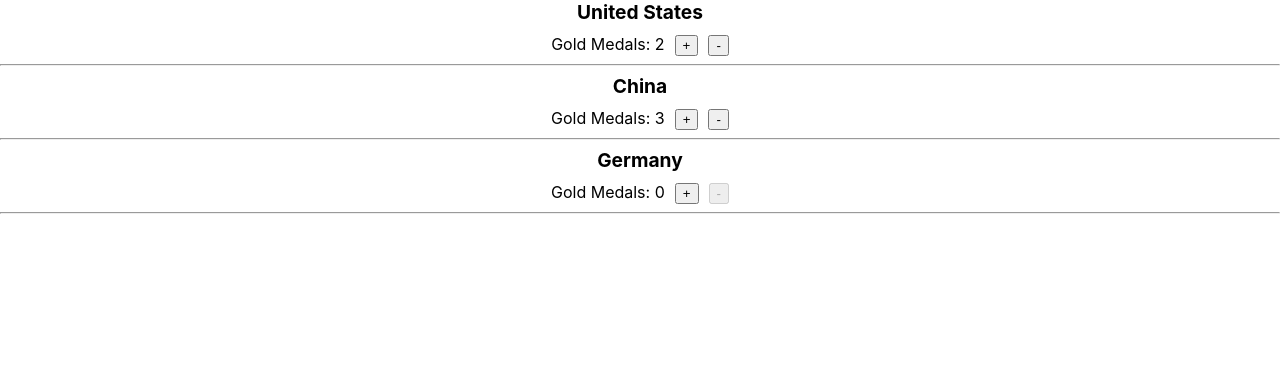
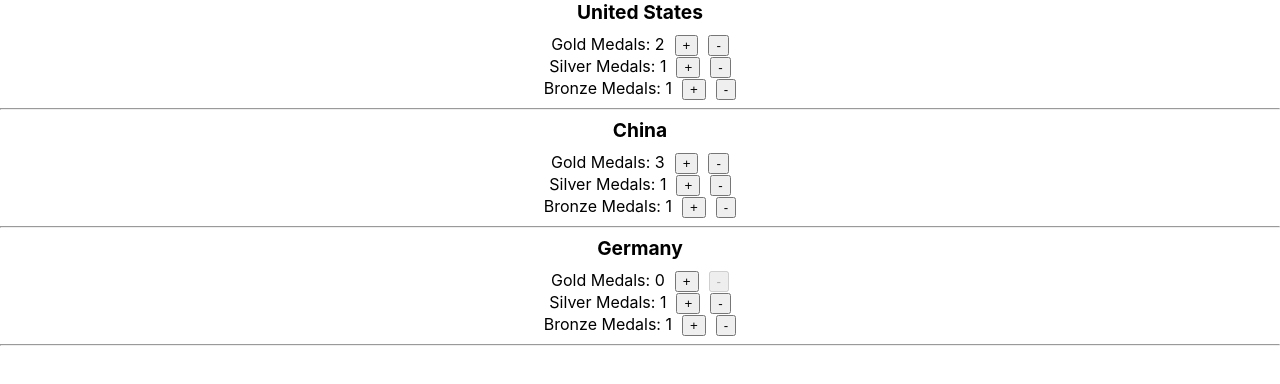
Before and after one commit to CarmenRodo/react-basic-concepts, a React (Create React App) app: page / in a window 1280 px wide. Shown: the top 384 px of the page. Built offline with nearby package versions, Linux system fonts and the light colour scheme.

Commit message:
Silver and Bronze button and increments working but need to be simplified

```diff
--- a/src/App.js
+++ b/src/App.js
@@ -9,9 +9,9 @@ import Country from './components/Country';
 class App extends Component {
   state = {
     countries: [
-      { id: 1, name: 'United States', gold: 2 },
-      { id: 2, name: 'China', gold: 3 },
-      { id: 3, name: 'Germany', gold: 0 },
+      { id: 1, name: 'United States', gold: 2, silver: 1, bronze: 1 },
+      { id: 2, name: 'China', gold: 3, silver: 1, bronze: 1 },
+      { id: 3, name: 'Germany', gold: 0, silver: 1, bronze: 1 },
     ]
   }
   IncrementGold = (countryId) => {
@@ -32,6 +32,43 @@ class App extends Component {
     });
     this.setState({countries: updatedCountries})
   }
+  IncrementSilver = (countryId) => {
+    const countriesMutable = [...this.state.countries];
+
+    const idx = countriesMutable.findIndex((c) => c.id === countryId);
+
+    countriesMutable[idx].silver += 1;
+
+    this.setState({ countries:countriesMutable });
+  }
+  DecrementSilver = (countryId) => {
+    const updatedCountries = this.state.countries.map((country) => {
+      if (country.id === countryId) {
+        return { ...country, silver: country.silver - 1 };
+      }
+      return country
+    });
+    this.setState({countries: updatedCountries})
+  }
+  IncrementBronze = (countryId) => {
+    const countriesMutable = [...this.state.countries];
+
+    const idx = countriesMutable.findIndex((c) => c.id === countryId);
+
+    countriesMutable[idx].bronze += 1;
+
+    this.setState({ countries:countriesMutable });
+  }
+  DecrementBronze = (countryId) => {
+    const updatedCountries = this.state.countries.map((country) => {
+      if (country.id === countryId) {
+        return { ...country, bronze: country.bronze - 1 };
+      }
+      return country
+    });
+    this.setState({countries: updatedCountries})
+  }
+
   render() {
     return (
       <div className="App">
@@ -39,10 +76,16 @@ class App extends Component {
         <Country
         key={ country.id}
         id={ country.id }
-        onIncremnt={ this.IncrementGold}
-        onDecremnt={ this.DecrementGold}
+        onGoldIncremnt={ this.IncrementGold}
+        onGoldDecremnt={ this.DecrementGold}
+        onSilverIncremnt={ this.IncrementSilver}
+        onSilverDecremnt={ this.DecrementSilver}
+        onBronzeIncremnt={ this.IncrementBronze}
+        onBronzeDecremnt={ this.DecrementBronze}
         name={country.name}
         gold={ country.gold}
+        silver={ country.silver}
+        bronze={ country.bronze}
          />)}
       </div>
      );
--- a/src/components/Country.jsx
+++ b/src/components/Country.jsx
@@ -4,6 +4,8 @@ class Country extends Component {
     state = {
         name: this.props.name,
         gold: this.props.gold,
+        silver: this.props.silver,
+        bronze: this.props.bronze
     }
     render(){
         // console.log(this.props);
@@ -11,10 +13,24 @@ class Country extends Component {
             <div>
                 <div className="CountryName" > {this.props.name}</div>
                 <div>Gold Medals: {this.props.gold}
-                <button variant="contained" className="incrementButton" onClick={ () => this.props.onIncremnt(this.props.id)}> + </button>
+                <button variant="contained" className="incrementButton" onClick={ () => this.props.onGoldIncremnt(this.props.id)}> + </button>
                 {this.props.gold > 0
-                ? <button variant="contained" className="decrementButton" onClick={ () => this.props.onDecremnt(this.props.id)}> - </button>
-                : <button disabled variant="contained" className="decrementButton" onClick={ () => this.props.onDecremnt(this.props.id)}> - </button>
+                ? <button variant="contained" className="decrementButton" onClick={ () => this.props.onGoldDecremnt(this.props.id)}> - </button>
+                : <button disabled variant="contained" className="decrementButton" onClick={ () => this.props.onGoldDecremnt(this.props.id)}> - </button>
+                }
+                </div>
+                <div>Silver Medals: {this.props.silver}
+                <button variant="contained" className="incrementButton" onClick={ () => this.props.onSilverIncremnt(this.props.id)}> + </button>
+                {this.props.silver > 0
+                ? <button variant="contained" className="decrementButton" onClick={ () => this.props.onSilverDecremnt(this.props.id)}> - </button>
+                : <button disabled variant="contained" className="decrementButton" onClick={ () => this.props.onSilverDecremnt(this.props.id)}> - </button>
+                }
+                </div>
+                <div>Bronze Medals: {this.props.bronze}
+                <button variant="contained" className="incrementButton" onClick={ () => this.props.onBronzeIncremnt(this.props.id)}> + </button>
+                {this.props.bronze > 0
+                ? <button variant="contained" className="decrementButton" onClick={ () => this.props.onBronzeDecremnt(this.props.id)}> - </button>
+                : <button disabled variant="contained" className="decrementButton" onClick={ () => this.props.onBronzeDecremnt(this.props.id)}> - </button>
                 }
                 </div>
                 <hr/>
```
